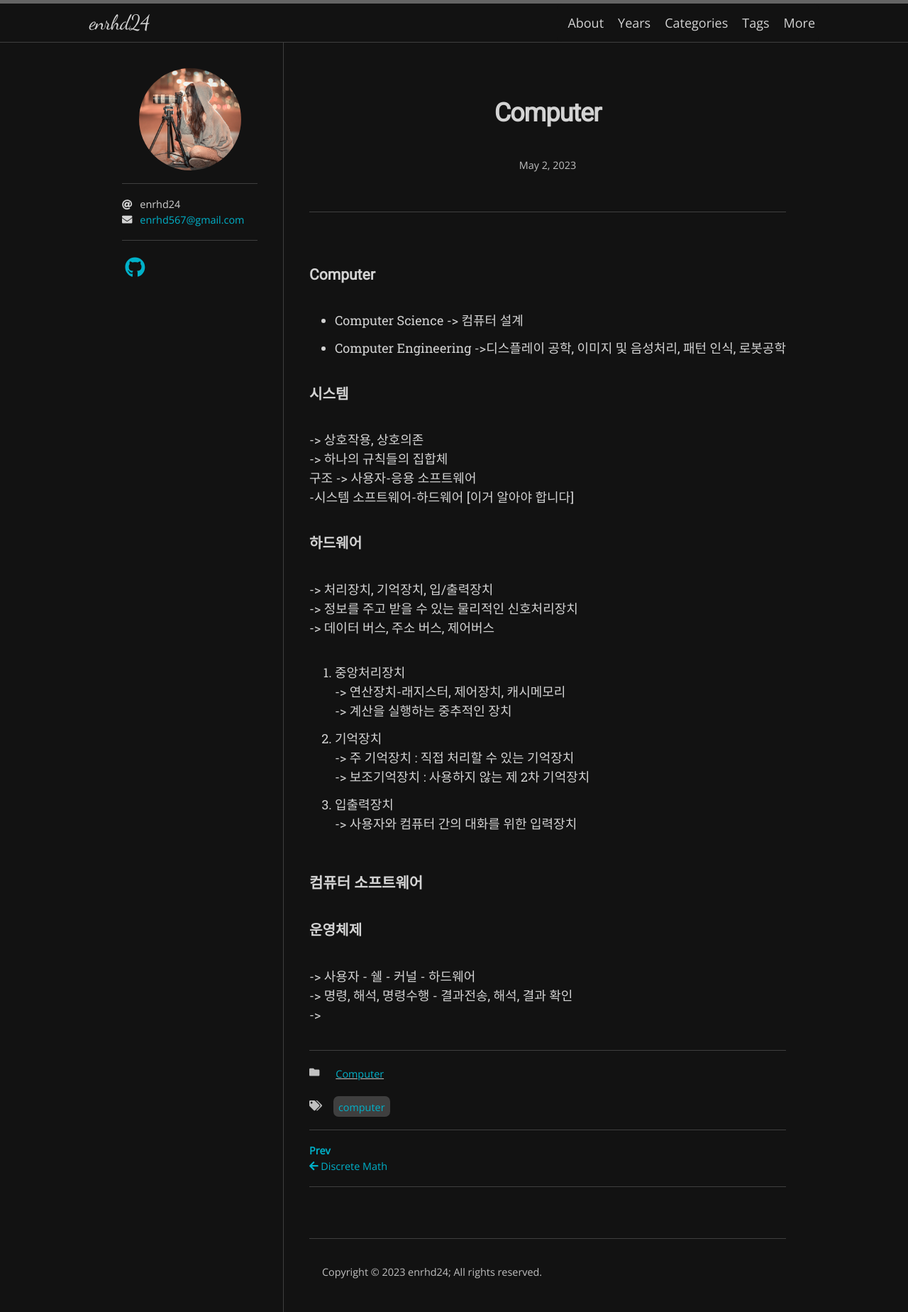
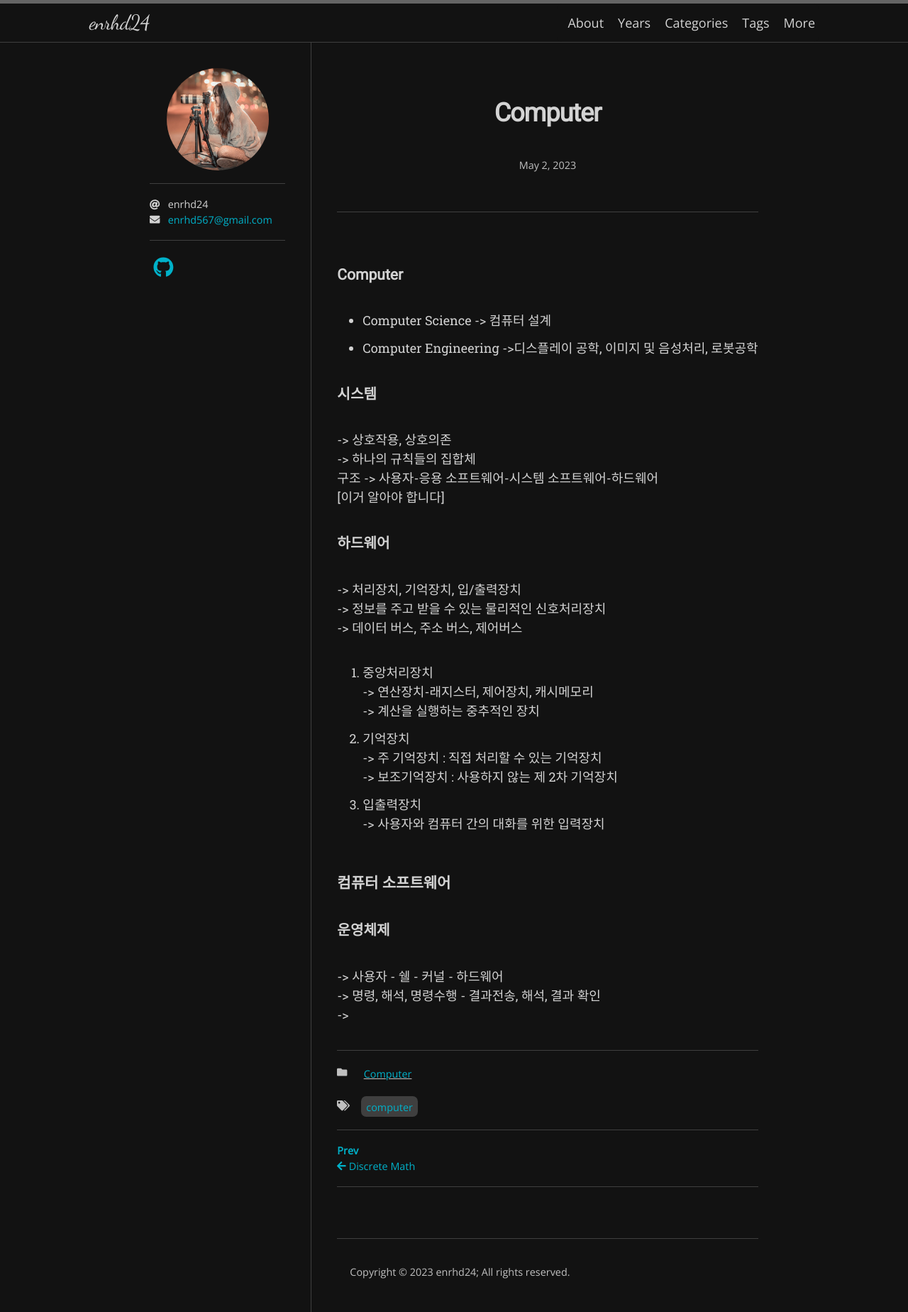
Before and after one commit to enrhd24/enrhd24.github.io, a Jekyll site: the page built from _posts/2023-05-02-Computer.md, in a window 1280 px wide. Shown: the whole page at 71% size. Built offline with Jekyll 4.4.1, drawn with Linux system fonts in a browser that asks for light colours; nearby versions of some CDN libraries; some web fonts are replaced.

Commit message:
Conputer added System, Conputer Software

```diff
--- a/_posts/2023-05-02-Computer.md
+++ b/_posts/2023-05-02-Computer.md
@@ -9,13 +9,13 @@ tag: [Computer]
 - Computer Science
 -> 컴퓨터 설계
 - Computer Engineering
-->디스플레이 공학, 이미지 및 음성처리, 패턴 인식, 로봇공학
+->디스플레이 공학, 이미지 및 음성처리, 로봇공학
 
 #### 시스템 <br>
 -> 상호작용, 상호의존<br>
 -> 하나의 규칙들의 집합체<br>
-구조 -> 사용자-응용 소프트웨어<br>
-          -시스템 소프트웨어-하드웨어 [이거 알아야 합니다]<br>
+구조 -> 사용자-응용 소프트웨어-시스템 소프트웨어-하드웨어 <br>
+[이거 알아야 합니다]<br>
 
 
 #### 하드웨어 <br>
```
